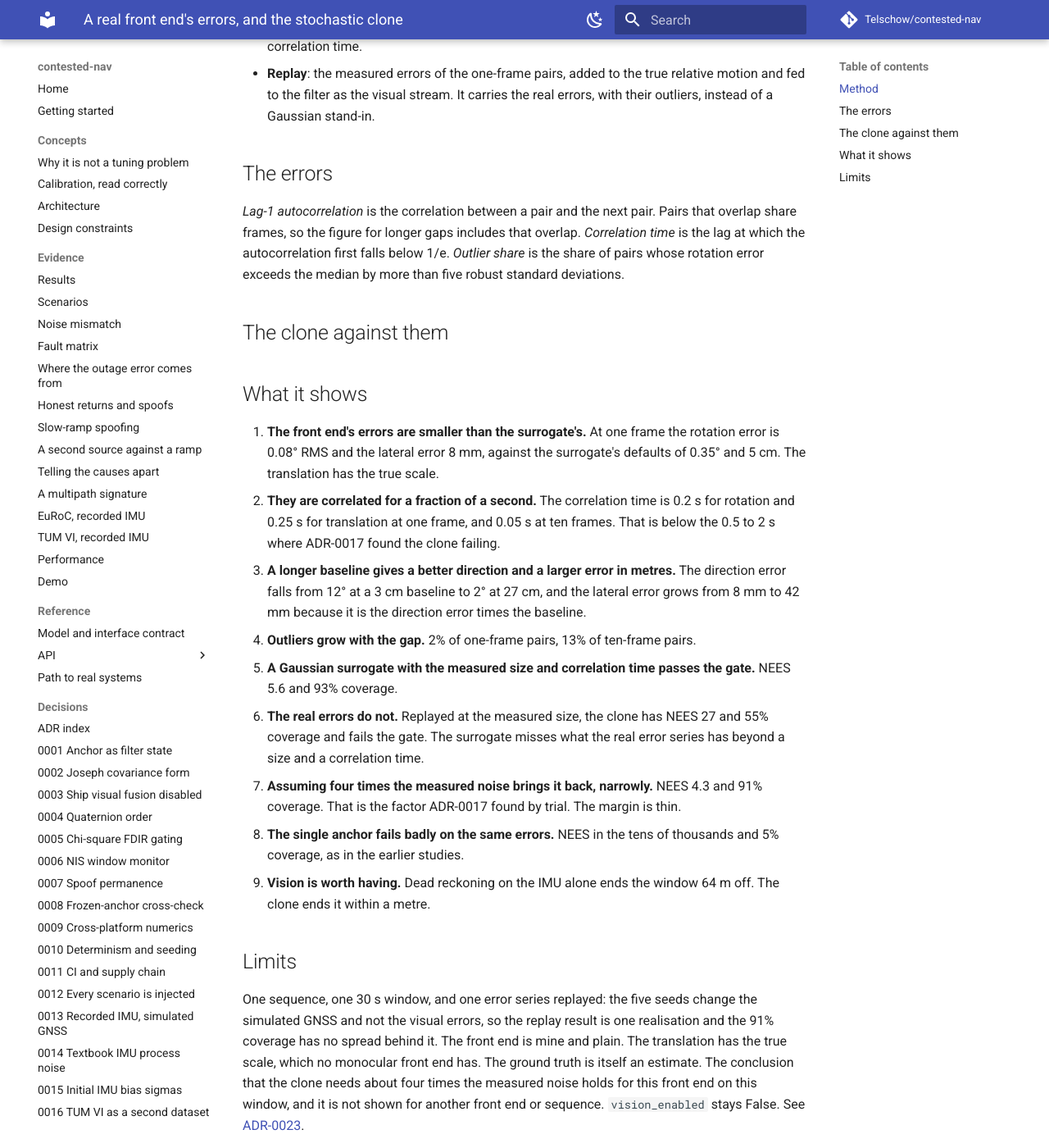
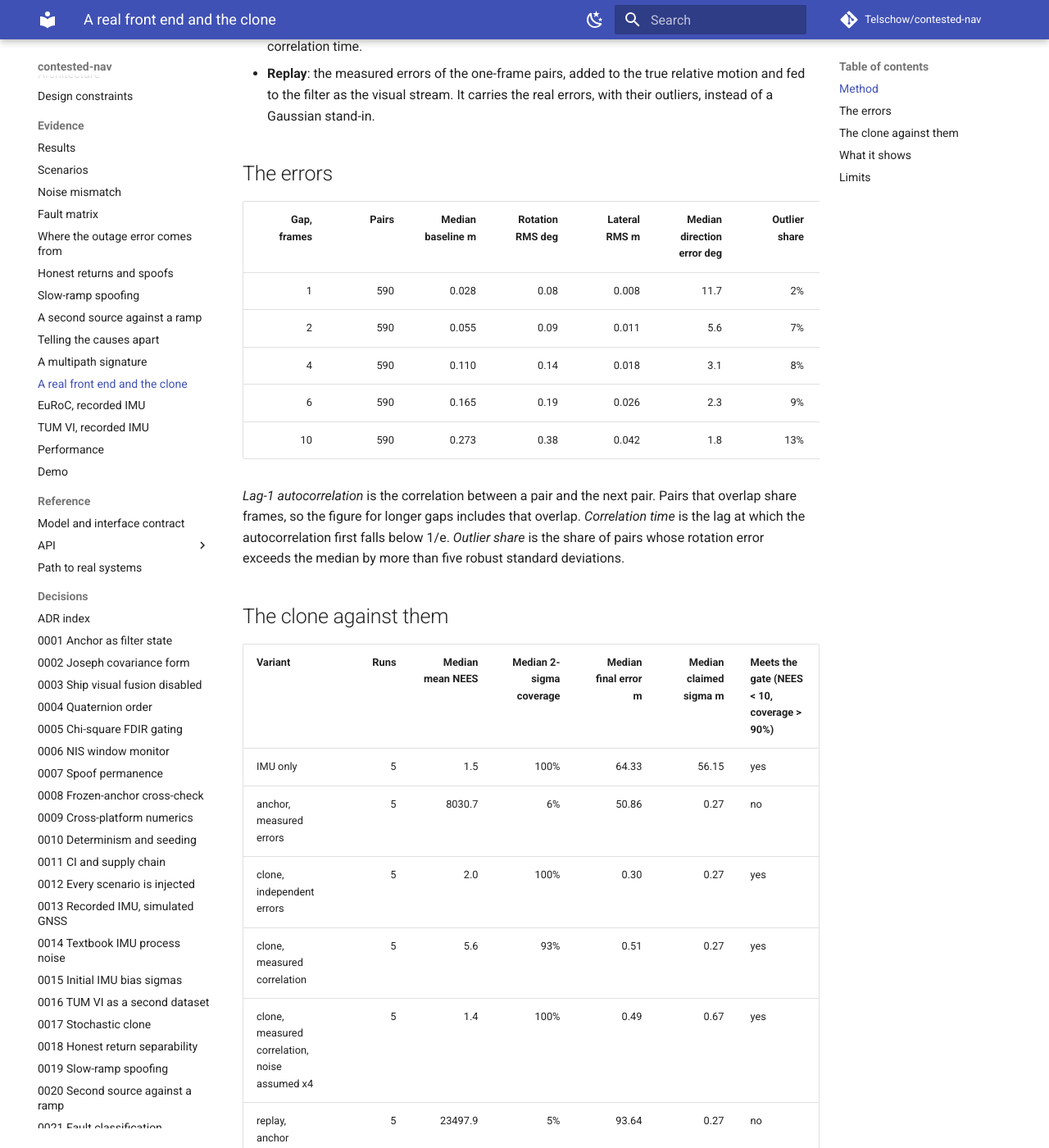
Before and after one commit to Telschow/contested-nav, an MkDocs documentation site: the page built from docs/real_front_end.md, in a window 1280 px wide and 1400 px high, scrolled down 777 px. Shown: the whole window at 82% size. Built offline with MkDocs 1.6.1 and Material for MkDocs 9.7.7, drawn with Linux system fonts in a browser that asks for light colours; comment, search, counter and statistics services are not loaded; some of the changed text lies outside the part shown.

Commit message:
feat(vo): measure a real front end's errors and check the stochastic clone against them; ADR-0023
Co-Authored-By: Claude Sonnet 5.5 <noreply@anthropic.com>

```diff
--- a/docs/real_front_end.md
+++ b/docs/real_front_end.md
@@ -27,6 +27,15 @@ Then the clone is checked two ways, in a 30 s window with GNSS healthy for the f
 ## The errors
 
 <!-- vo-errors:start -->
+
+| Gap, frames | Pairs | Median baseline m | Rotation RMS deg | Lateral RMS m | Median direction error deg | Outlier share | Rotation lag-1 autocorrelation | Lateral lag-1 autocorrelation | Rotation correlation time s | Lateral correlation time s |
+|---:|---:|---:|---:|---:|---:|---:|---:|---:|---:|---:|
+| 1 | 590 | 0.028 | 0.08 | 0.008 | 11.7 | 2% | 0.54 | 0.57 | 0.20 | 0.25 |
+| 2 | 590 | 0.055 | 0.09 | 0.011 | 5.6 | 7% | 0.58 | 0.68 | 0.15 | 0.25 |
+| 4 | 590 | 0.110 | 0.14 | 0.018 | 3.1 | 8% | 0.53 | 0.66 | 0.10 | 0.20 |
+| 6 | 590 | 0.165 | 0.19 | 0.026 | 2.3 | 9% | 0.28 | 0.51 | 0.05 | 0.20 |
+| 10 | 590 | 0.273 | 0.38 | 0.042 | 1.8 | 13% | 0.20 | 0.36 | 0.05 | 0.05 |
+
 <!-- vo-errors:end -->
 
 *Lag-1 autocorrelation* is the correlation between a pair and the next pair. Pairs that overlap share frames, so the
@@ -37,6 +46,18 @@ standard deviations.
 ## The clone against them
 
 <!-- vo-clone:start -->
+
+| Variant | Runs | Median mean NEES | Median 2-sigma coverage | Median final error m | Median claimed sigma m | Meets the gate (NEES < 10, coverage > 90%) |
+|---|---:|---:|---:|---:|---:|---|
+| IMU only | 5 | 1.5 | 100% | 64.33 | 56.15 | yes |
+| anchor, measured errors | 5 | 8030.7 | 6% | 50.86 | 0.27 | no |
+| clone, independent errors | 5 | 2.0 | 100% | 0.30 | 0.27 | yes |
+| clone, measured correlation | 5 | 5.6 | 93% | 0.51 | 0.27 | yes |
+| clone, measured correlation, noise assumed x4 | 5 | 1.4 | 100% | 0.49 | 0.67 | yes |
+| replay, anchor | 5 | 23497.9 | 5% | 93.64 | 0.27 | no |
+| replay, clone | 5 | 27.0 | 55% | 0.25 | 0.27 | no |
+| replay, clone, noise assumed x4 | 5 | 4.3 | 91% | 0.75 | 0.67 | yes |
+
 <!-- vo-clone:end -->
 
 ## What it shows
--- a/mkdocs.yml
+++ b/mkdocs.yml
@@ -108,6 +108,7 @@ nav:
       - A second source against a ramp: vision_ramp.md
       - Telling the causes apart: fault_classification.md
       - A multipath signature: multipath.md
+      - A real front end and the clone: real_front_end.md
       - EuRoC, recorded IMU: euroc.md
       - TUM VI, recorded IMU: tumvi.md
       - Performance: PERFORMANCE.md
@@ -147,6 +148,7 @@ nav:
       - "0020 Second source against a ramp": adr/0020-second-source-against-a-ramp.md
       - "0021 Fault classification": adr/0021-fault-classification-from-innovations.md
       - "0022 Multipath signature": adr/0022-multipath-signature.md
+      - "0023 Clone against a measured front end": adr/0023-clone-against-a-measured-front-end.md
   - Project:
       - Scope and responsible use: scope.md
       - Status and limits: status.md
```
Also changed, not shown: CHANGELOG.md (+8 -0 lines), CONSTRAINTS.md (+6 -6 lines), CONTRIBUTING.md (+1 -1 lines), ROADMAP.md (+5 -3 lines), docs/adr/index.md (+1 -0 lines), docs/data/metrics.json (+5 -5 lines), 1 other file.
